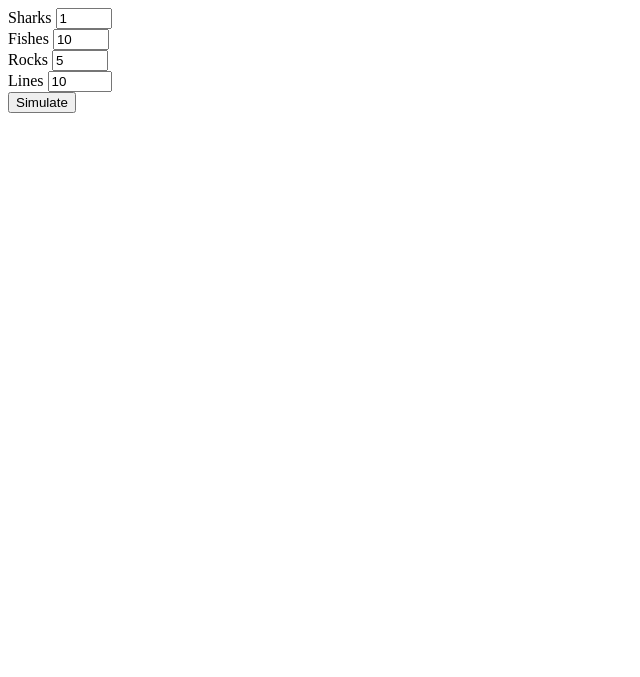
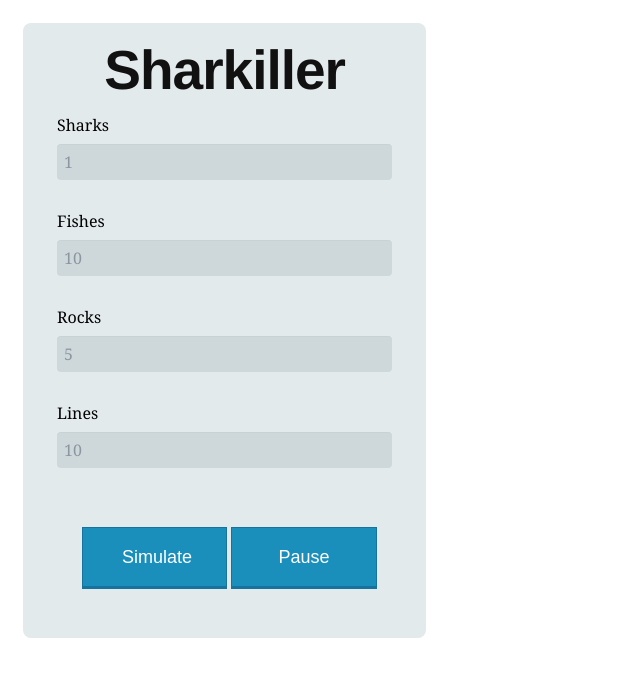
Before and after one commit to franckduche/multi-agent-simulation, a PHP site: template web/views/index.html.twig in a window 1280 px wide. Shown: the top 677 px of the page, without its empty margins (0-640 px from the left). Run offline with PHP 8.4, Linux system fonts and the light colour scheme; the template is opened without the code that fills it, so the values that code supplies are empty; some libraries are stand-ins or nearby versions.

Commit message:
update design

```diff
--- a/web/views/index.html.twig
+++ b/web/views/index.html.twig
@@ -1,12 +1,126 @@
 <html>
 <head>
+    <style>
+    .form-style-5 {
+        max-width: 50%;
+        padding: 10px 20px;
+        background: #e3eaec;
+        margin: 15px;
+        padding: 20px 20px 15px 20px;
+        border-radius: 8px;
+        font-family: Georgia, "Times New Roman", Times, serif;
+        float: left;
+    }
+    .form-style-5 fieldset {
+        border: none;
+    }
+    .form-style-5 legend {
+        color: #111;
+        font-family: 'Helvetica Neue', sans-serif;
+        font-size: 55px;
+        font-weight: bold;
+        letter-spacing: -1px;
+        line-height: 1;
+        text-align: center;
+        margin-top: 15px;
+        margin-bottom: 10px;
+    }
+    .form-style-5 label {
+        display: block;
+        margin-bottom: 8px;
+    }
+    .form-style-5 input[type="text"],
+    .form-style-5 input[type="date"],
+    .form-style-5 input[type="datetime"],
+    .form-style-5 input[type="email"],
+    .form-style-5 input[type="number"],
+    .form-style-5 input[type="search"],
+    .form-style-5 input[type="time"],
+    .form-style-5 input[type="url"],
+    .form-style-5 textarea,
+    .form-style-5 select {
+        font-family: Georgia, "Times New Roman", Times, serif;
+        background: rgba(255,255,255,.1);
+        border: none;
+        border-radius: 4px;
+        font-size: 16px;
+        margin: 0;
+        outline: 0;
+        padding: 7px;
+        width: 100%;
+        box-sizing: border-box;
+        -webkit-box-sizing: border-box;
+        -moz-box-sizing: border-box;
+        background-color: #ced8da;
+        color:#8a97a0;
+        -webkit-box-shadow: 0 1px 0 rgba(0,0,0,0.03) inset;
+        box-shadow: 0 1px 0 rgba(0,0,0,0.03) inset;
+        margin-bottom: 30px;
+
+    }
+    .form-style-5 input[type="text"]:focus,
+    .form-style-5 input[type="date"]:focus,
+    .form-style-5 input[type="datetime"]:focus,
+    .form-style-5 input[type="email"]:focus,
+    .form-style-5 input[type="number"]:focus,
+    .form-style-5 input[type="search"]:focus,
+    .form-style-5 input[type="time"]:focus,
+    .form-style-5 input[type="url"]:focus,
+    .form-style-5 textarea:focus,
+    .form-style-5 select:focus{
+        background: #bacace;
+    }
+    .form-style-5 select{
+        -webkit-appearance: menulist-button;
+        height:35px;
+    }
+
+    .form-style-5 .buttons
+    {
+        position: relative;
+        display: block;
+        padding: 19px 39px 18px 39px;
+        color: #FFF;
+        margin: 0 auto;
+        width: 100%;
+    }
+
+    .form-style-5 input[type="submit"],
+    .form-style-5 input[type="button"],
+    button
+    {
+        padding: 19px 39px 18px 39px;
+        color: #FFF;
+        background: #1a8fbc;
+        font-size: 18px;
+        text-align: center;
+        font-style: normal;
+        width: 40%;
+        border: 1px solid #1673a0;
+        border-width: 1px 1px 3px;
+        margin-bottom: 0px;
+    }
+    .form-style-5 input[type="submit"]:hover,
+    .form-style-5 input[type="button"]:hover,
+    button:hover
+    {
+        background: #177da5;
+    }
+
+    .form-style-5 p
+    {
+        text-align: center;
+    }
+    </style>
+    <script src="{{ app.request.basepath }}/views/jquery-3.1.1.min.js" type="text/javascript"></script>
 </head>
 
 <body>
 
-<script src="{{ app.request.basepath }}/views/jquery-3.1.1.min.js" type="text/javascript"></script>
-
+<div class="form-style-5">
     <form action="" method="POST">
+        <fieldset>
+            <legend> Sharkiller </legend>
             <label for="sharks"> Sharks </label>
             <input name="sharks" type="number" min="1" max="20" value="1" />
             <br />
@@ -22,21 +136,28 @@
             <label for="lines"> Lines </label>
             <input name="lines" type="number" min="10" max="100" value="10" />
             <br />
+        </fieldset>
 
+        <div class="buttons">
             <input type="submit" value="Simulate" />
+            <button type="button" id="stopRefresh">Pause</button>
+        </div>
     </form>
+</div>
 
 {% if dataSent %}
 
-    <button id="stopRefresh">Pause</button>
-
+    <div class="form-style-5">
         <table id="board">
         </table>
 
-    Number of sharks: {{ sharksNumber }}
-    Number of fishes: {{ fishesNumber }}
-    Number of rocks: {{ rocksNumber }}
-    Number of lines: {{ linesNumber }}
+        <p>
+            [ Initially : {{ sharksNumber }} sharks |
+            {{ fishesNumber }} fishes |
+            {{ rocksNumber }} rocks |
+            {{ linesNumber }} lines ]
+        </p>
+    </div>
 
     <script>
 
@@ -54,7 +175,8 @@
 
             for (var j = 0; j < lines; j++)
             {
-                $board.append('<td> <img src="{{ app.request.basepath }}/views/images/' + board[i][j] + '.png" width="40px" /> </td>');
+                var size = 90 - lines;
+                $board.append('<td> <img src="{{ app.request.basepath }}/views/images/' + board[i][j] + '.png" width="' + size + '%" /> </td>');
             }
 
             $board.append("</tr>");
```
Lines whose indentation alone changed are shown as unchanged.
